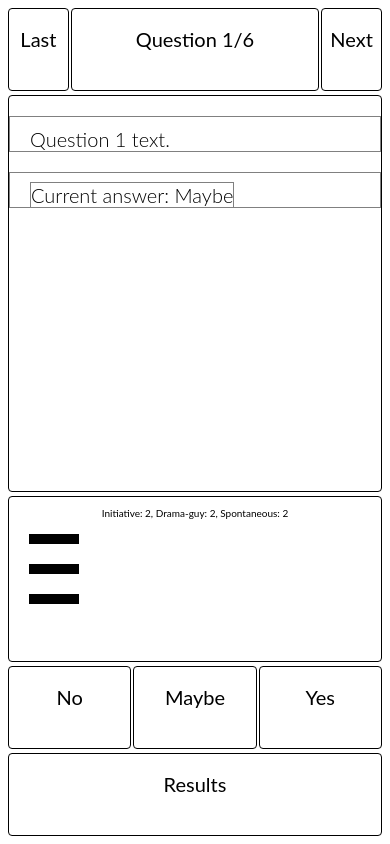
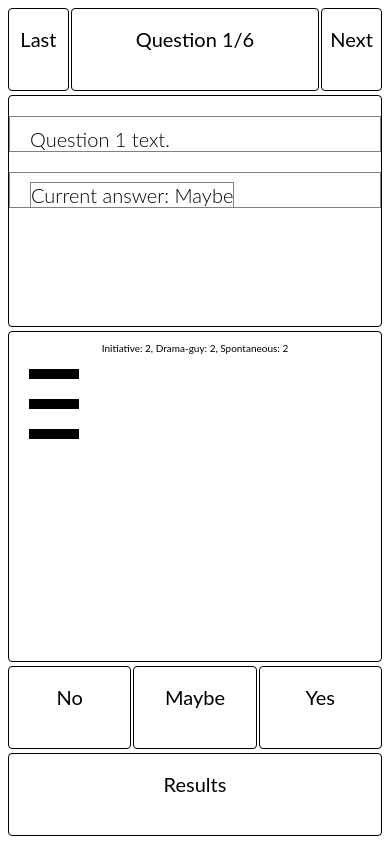
Before and after one commit to mzhKU/personappity, a plain HTML site: page grid.html in a window 390 px wide. Drawn offline with nearby package versions, Linux system fonts and the light colour scheme; some packages are replaced by stand-ins of ours.

Commit message:
Increase draw height to render on phone.

```diff
--- a/flexbox.css
+++ b/flexbox.css
@@ -23,12 +23,12 @@ div.top:nth-of-type(2) {
 .low { align-self: flex-end; }
 
 .question {
-  height: 48%;
+  height: 28%;
   width: 100%;
 }
 
 #resultsDraw {
-  height: 20%;
+  height: 40%;
 }
 
 #getResultsDiv {
--- a/grid.css
+++ b/grid.css
@@ -1,7 +1,7 @@
 /* .top .question #resultsDraw .low .admin*/
 .wrapper {
   display: grid;
-  grid-template-rows: 10% 48% 20% 10% 10%;
+  grid-template-rows: 10% 28% 40% 10% 10%;
   grid-template-columns: repeat(6, 1fr);
   grid-gap: 0.5%;
 }
```
